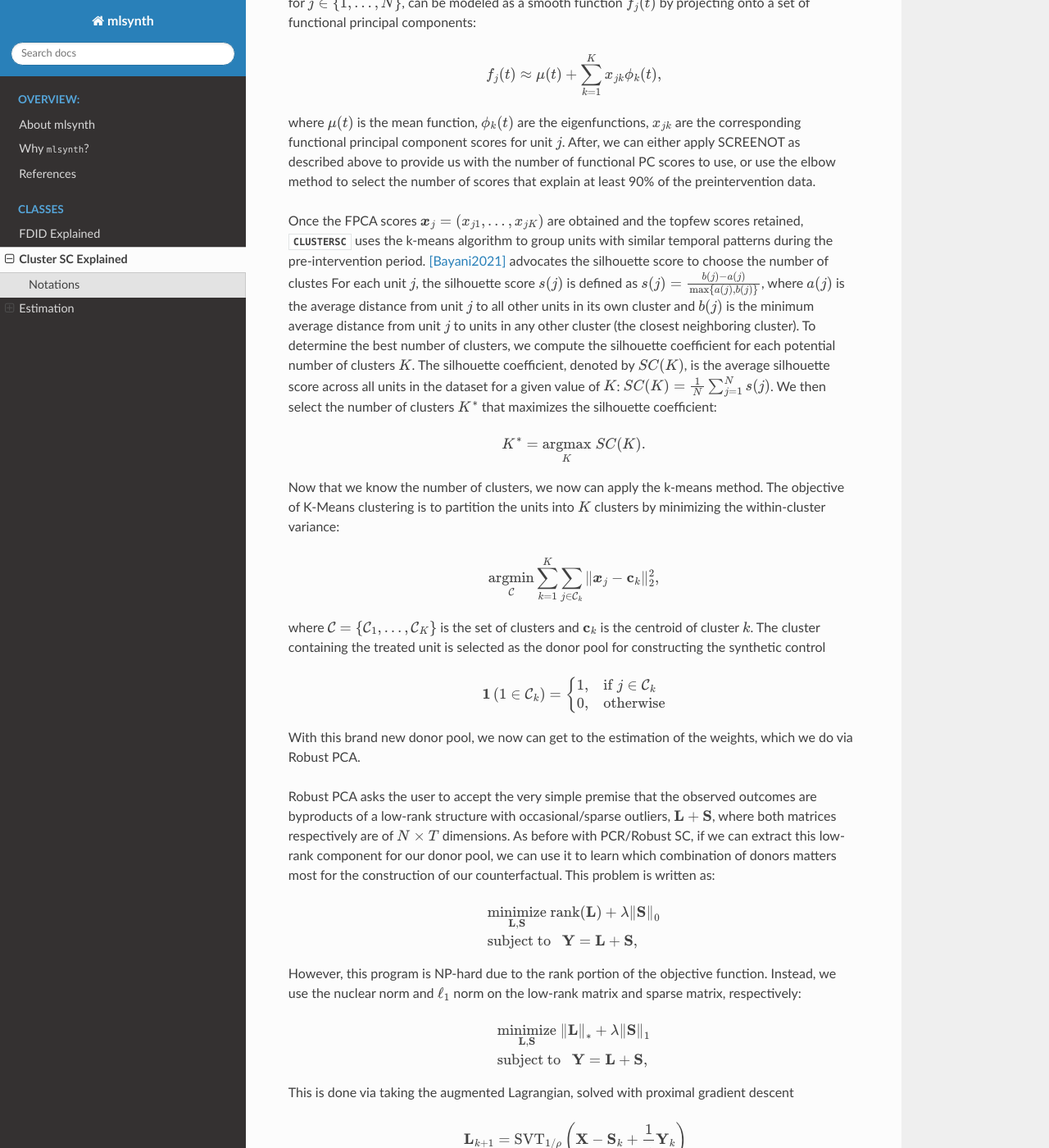
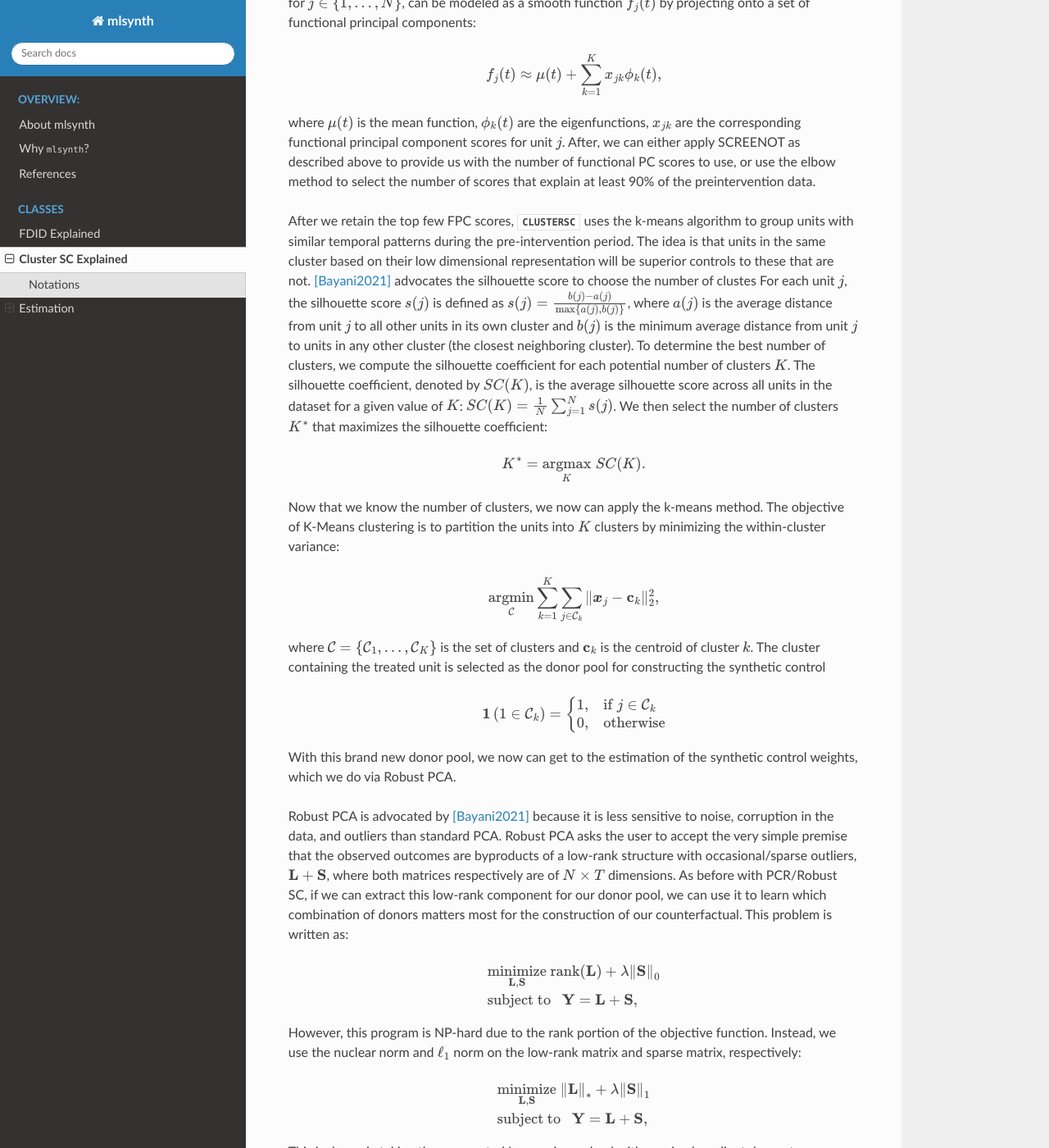
Before and after one commit to jgreathouse9/mlsynth, a Sphinx documentation site: the page built from docs/clustersc.rst, in a window 1280 px wide and 1400 px high, scrolled down 2479 px. Shown: the whole window at 82% size. Built offline with Sphinx 7.4.7 and the Read the Docs theme 3.1.0, drawn with Linux system fonts in a browser that asks for light colours; pages that are not in the unit, such as notebooks, are missing from menus.

Commit message:
Update clustersc.rst

```diff
--- a/docs/clustersc.rst
+++ b/docs/clustersc.rst
@@ -77,7 +77,7 @@ The next method :class:`CLUSTERSC` implements is the Robust PCA SC method by [Ba
 
 where :math:`\mu(t)` is the mean function, :math:`\phi_k(t)` are the eigenfunctions, :math:`x_{jk}` are the corresponding functional principal component scores for unit :math:`j`. After, we can either apply SCREENOT as described above to provide us with the number of functional PC scores to use, or use the elbow method to select the number of scores that explain at least 90% of the preintervention data.
 
-Once the FPCA scores :math:`\boldsymbol{x}_j = (x_{j1}, \ldots, x_{jK})` are obtained and the topfew scores retained, :class:`CLUSTERSC` uses the k-means algorithm to group units with similar temporal patterns during the pre-intervention period. [Bayani2021]_ advocates the silhouette score to choose the number of clustes For each unit :math:`j`, the silhouette score :math:`s(j)` is defined as :math:`s(j) = \frac{b(j) - a(j)}{\max\{a(j), b(j)\}}`, where :math:`a(j)` is the average distance from unit :math:`j` to all other units in its own cluster and :math:`b(j)` is the minimum average distance from unit :math:`j` to units in any other cluster (the closest neighboring cluster). To determine the best number of clusters, we compute the silhouette coefficient for each potential number of clusters :math:`K`. The silhouette coefficient, denoted by :math:`SC(K)`, is the average silhouette score across all units in the dataset for a given value of :math:`K`: :math:`SC(K) = \frac{1}{N} \sum_{j=1}^{N} s(j)`. We then select the number of clusters :math:`K^*` that maximizes the silhouette coefficient:
+After we retain the top few FPC scores, :class:`CLUSTERSC` uses the k-means algorithm to group units with similar temporal patterns during the pre-intervention period. The idea is that units in the same cluster based on their low dimensional representation will be superior controls to these that are not. [Bayani2021]_ advocates the silhouette score to choose the number of clustes For each unit :math:`j`, the silhouette score :math:`s(j)` is defined as :math:`s(j) = \frac{b(j) - a(j)}{\max\{a(j), b(j)\}}`, where :math:`a(j)` is the average distance from unit :math:`j` to all other units in its own cluster and :math:`b(j)` is the minimum average distance from unit :math:`j` to units in any other cluster (the closest neighboring cluster). To determine the best number of clusters, we compute the silhouette coefficient for each potential number of clusters :math:`K`. The silhouette coefficient, denoted by :math:`SC(K)`, is the average silhouette score across all units in the dataset for a given value of :math:`K`: :math:`SC(K) = \frac{1}{N} \sum_{j=1}^{N} s(j)`. We then select the number of clusters :math:`K^\ast` that maximizes the silhouette coefficient:
 
 .. math::
    K^\ast = \underset{K}{\mathrm{argmax}} \; SC(K).
@@ -97,10 +97,10 @@ where :math:`\mathcal{C} = \{\mathcal{C}_1, \ldots, \mathcal{C}_K\}` is the set
     0, & \text{otherwise}
     \end{cases}
 
-With this brand new donor pool, we now can get to the estimation of the weights, which we do via Robust PCA.
+With this brand new donor pool, we now can get to the estimation of the synthetic control weights, which we do via Robust PCA.
 
 
-Robust PCA asks the user to accept the very simple premise that the observed outcomes are byproducts of a low-rank structure with occasional/sparse outliers, :math:`\mathbf{L} + \mathbf{S}`, where both matrices respectively are of :math:`N \times T` dimensions. As before with PCR/Robust SC, if we can extract this low-rank component for our donor pool, we can use it to learn which combination of donors matters most for the construction of our counterfactual. This problem is written as:
+Robust PCA is advocated by [Bayani2021]_ because it is less sensitive to noise, corruption in the data, and outliers than standard PCA. Robust PCA asks the user to accept the very simple premise that the observed outcomes are byproducts of a low-rank structure with occasional/sparse outliers, :math:`\mathbf{L} + \mathbf{S}`, where both matrices respectively are of :math:`N \times T` dimensions. As before with PCR/Robust SC, if we can extract this low-rank component for our donor pool, we can use it to learn which combination of donors matters most for the construction of our counterfactual. This problem is written as:
 
 .. math::
 
```
